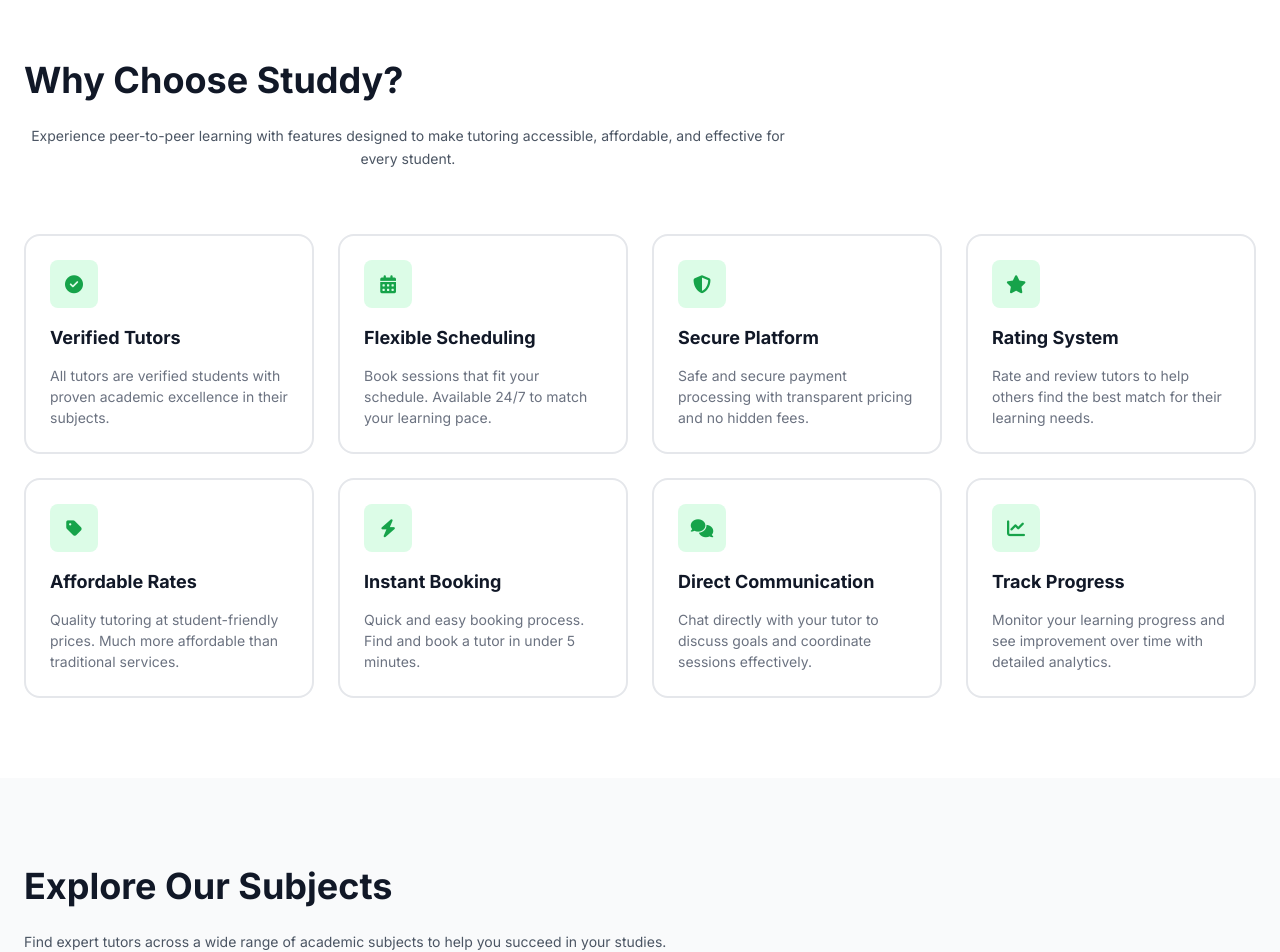
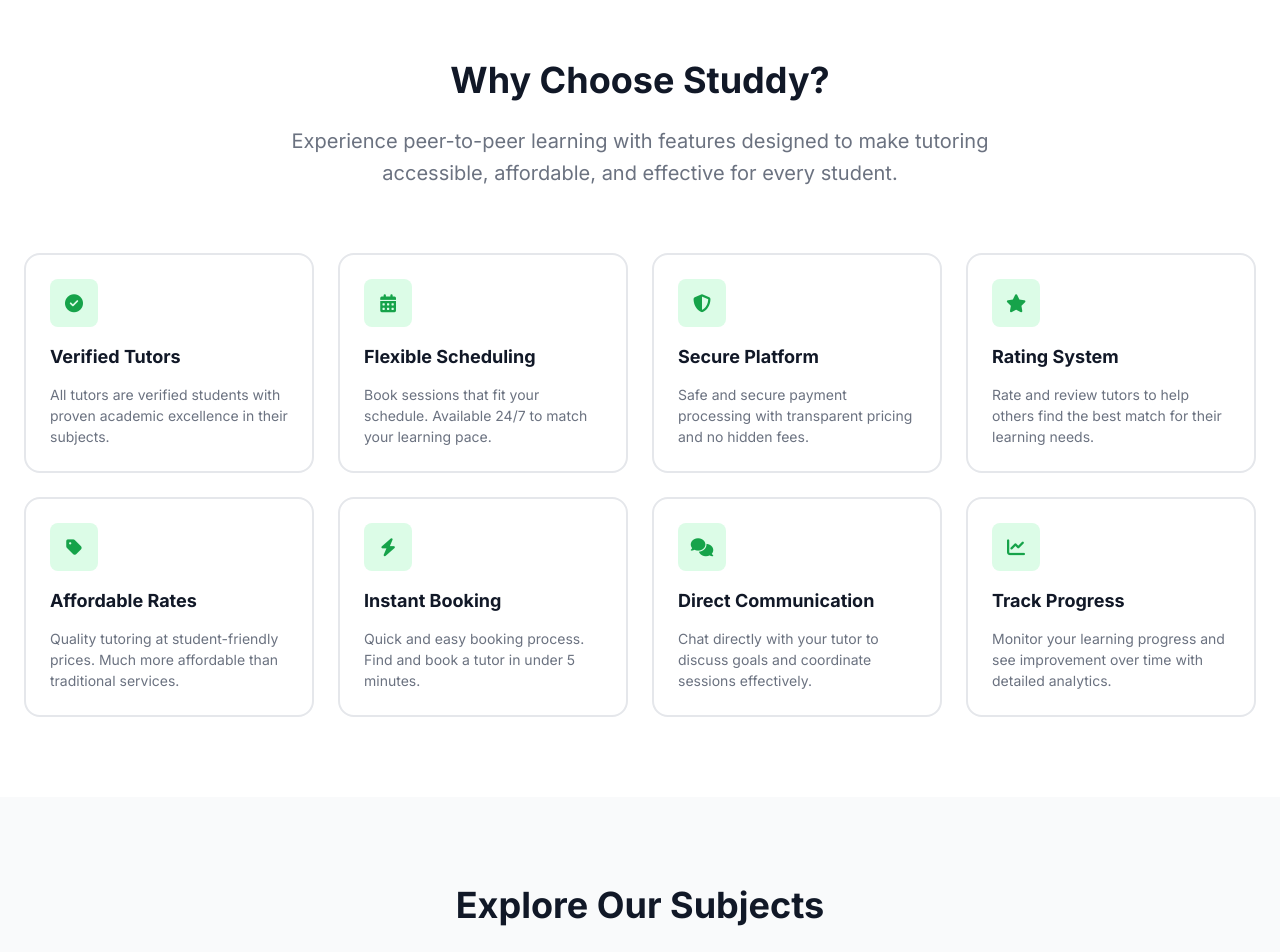
Before and after one commit to alekzz2005/studdy-system, a React (Create React App) app in the folder studdy_frontend/: page / in a window 1280 px wide. Shown: the part 660-1612 px from the top of the page. Built offline with nearby package versions, Linux system fonts and the light colour scheme; no server answers.

Commit message:
Center align titles in FeaturesSection component

```diff
--- a/studdy_frontend/src/components/landing/FeaturesSection.jsx
+++ b/studdy_frontend/src/components/landing/FeaturesSection.jsx
@@ -1,15 +1,31 @@
 import React from 'react';
-import SectionTitle from './components/SectionTitle';
 
 // Features Section Component
 const FeaturesSection = ({ features }) => {
   return (
     <section id="features" className="section">
       <div className="container">
-        <SectionTitle
-          title="Why Choose Studdy?"
-          subtitle="Experience peer-to-peer learning with features designed to make tutoring accessible, affordable, and effective for every student."
-        />
+        {/* Temporary inline styles for testing */}
+        <div style={{ textAlign: 'center', width: '100%', marginBottom: '64px' }}>
+          <h2 style={{
+            fontSize: '36px',
+            fontWeight: '700',
+            marginBottom: '16px',
+            color: '#111827',
+            textAlign: 'center'
+          }}>
+            Why Choose Studdy?
+          </h2>
+          <p style={{
+            fontSize: '20px',
+            color: '#6B7280',
+            maxWidth: '768px',
+            margin: '0 auto',
+            textAlign: 'center'
+          }}>
+            Experience peer-to-peer learning with features designed to make tutoring accessible, affordable, and effective for every student.
+          </p>
+        </div>
         <div className="features-grid">
           {features.map((feature, index) => (
             <FeatureCard key={index} {...feature} />
@@ -33,4 +49,5 @@
   );
 };
 
+// MAKE SURE THIS EXPORT IS AT THE END
 export default FeaturesSection;
--- a/studdy_frontend/src/components/pages/styles/LandingPage.css
+++ b/studdy_frontend/src/components/pages/styles/LandingPage.css
@@ -225,6 +225,7 @@
   padding: 80px 0;
 }
 
+/* Center ALL section titles including Features, Subjects, and How It Works */
 .section-title {
   text-align: center;
   margin-bottom: 64px;
@@ -235,6 +236,7 @@
   font-weight: 700;
   margin-bottom: 16px;
   color: var(--gray-900);
+  text-align: center;
 }
 
 .section-title p {
@@ -242,6 +244,7 @@
   color: var(--gray-500);
   max-width: 768px;
   margin: 0 auto;
+  text-align: center;
 }
 
 /* Features Grid */
@@ -419,6 +422,7 @@
   font-size: 36px;
   font-weight: 700;
   margin-bottom: 24px;
+  text-align: center;
 }
 
 .cta p {
@@ -428,6 +432,7 @@
   max-width: 600px;
   margin-left: auto;
   margin-right: auto;
+  text-align: center;
 }
 
 .cta-buttons {
@@ -578,3 +583,26 @@
     align-items: center;
   }
 }
+
+/* FORCE CENTER SPECIFIC SECTION TITLES */
+#subjects .section-title,
+#how-it-works .section-title {
+  text-align: center !important;
+  width: 100% !important;
+}
+
+#subjects .section-title h2,
+#how-it-works .section-title h2 {
+  text-align: center !important;
+  width: 100% !important;
+}
+
+#subjects .section-title p,
+#how-it-works .section-title p {
+  text-align: center !important;
+  margin-left: auto !important;
+  margin-right: auto !important;
+  width: 100% !important;
+  max-width: 768px !important;
+  display: block !important;
+}
```
